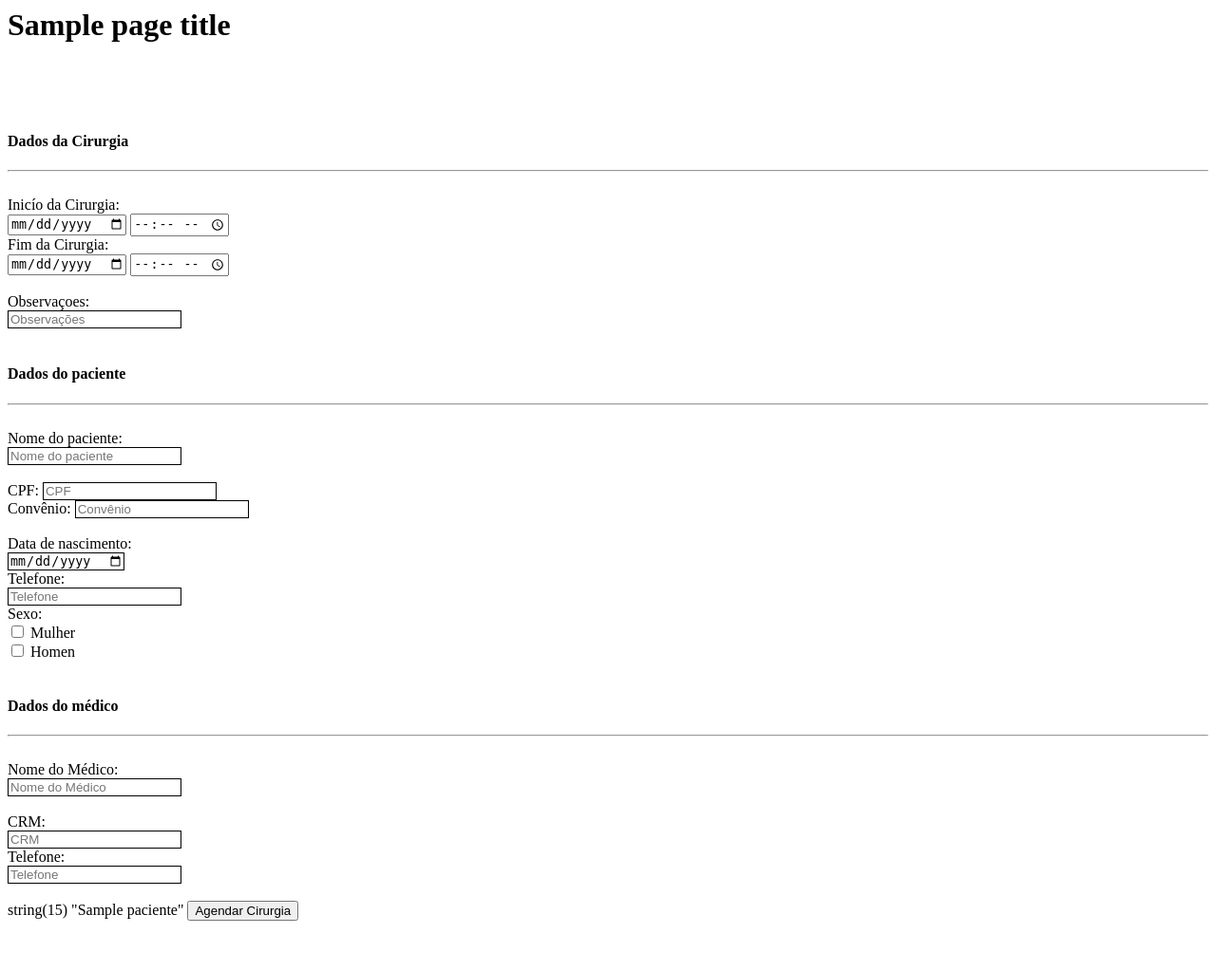
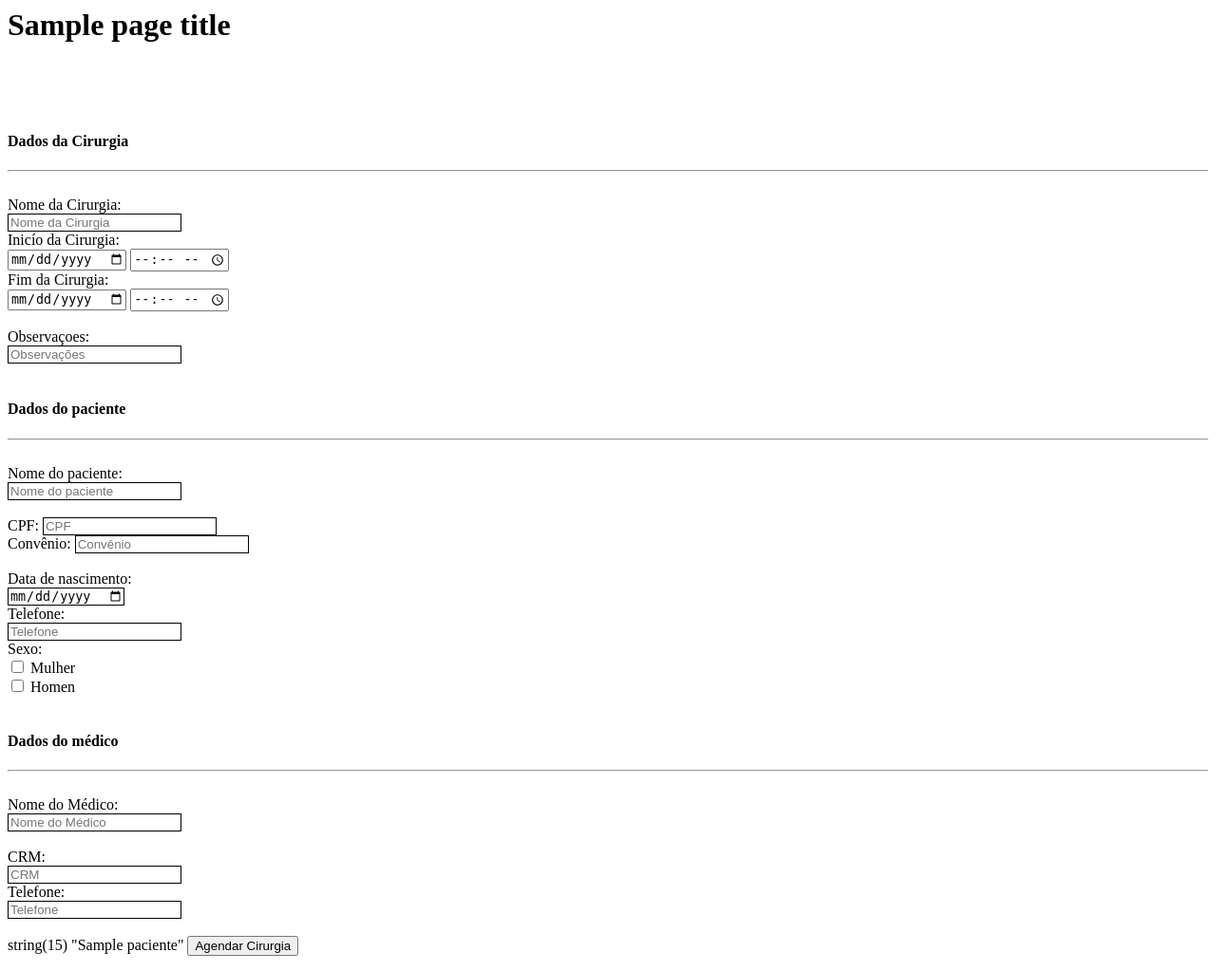
Before and after one commit to lauanS/cirurgia-ES, a PHP site: the page made by source/View/viewAgendamento.php in a window 1280 px wide. Shown: the whole page at 95% size. Before the commit the page ends 970 px from the top, so only its background shows below. Run offline with PHP 8.4, Linux system fonts and the light colour scheme; the template is opened without the code that fills it: most values are stand-ins (such as "Sample title", 1, 10 or a date in 2020); data that the repository does not hold is empty.

Commit message:
corrigido - falta do campo Nome da Cirurgia

```diff
--- a/source/View/viewAgendamento.php
+++ b/source/View/viewAgendamento.php
@@ -46,6 +46,15 @@
             </div>
         </div>
             -->
+
+        <div class="form-group">
+            <label>Nome da Cirurgia:</label>
+            <div class="container">
+                <div class="row">
+                    <input type="text" class="form-control destaque" placeholder="Nome da Cirurgia" name="nomeCirurgia">
+                </div>
+            </div>
+        </div>
 
         <div class="form-row">
             <div class="col">
```
